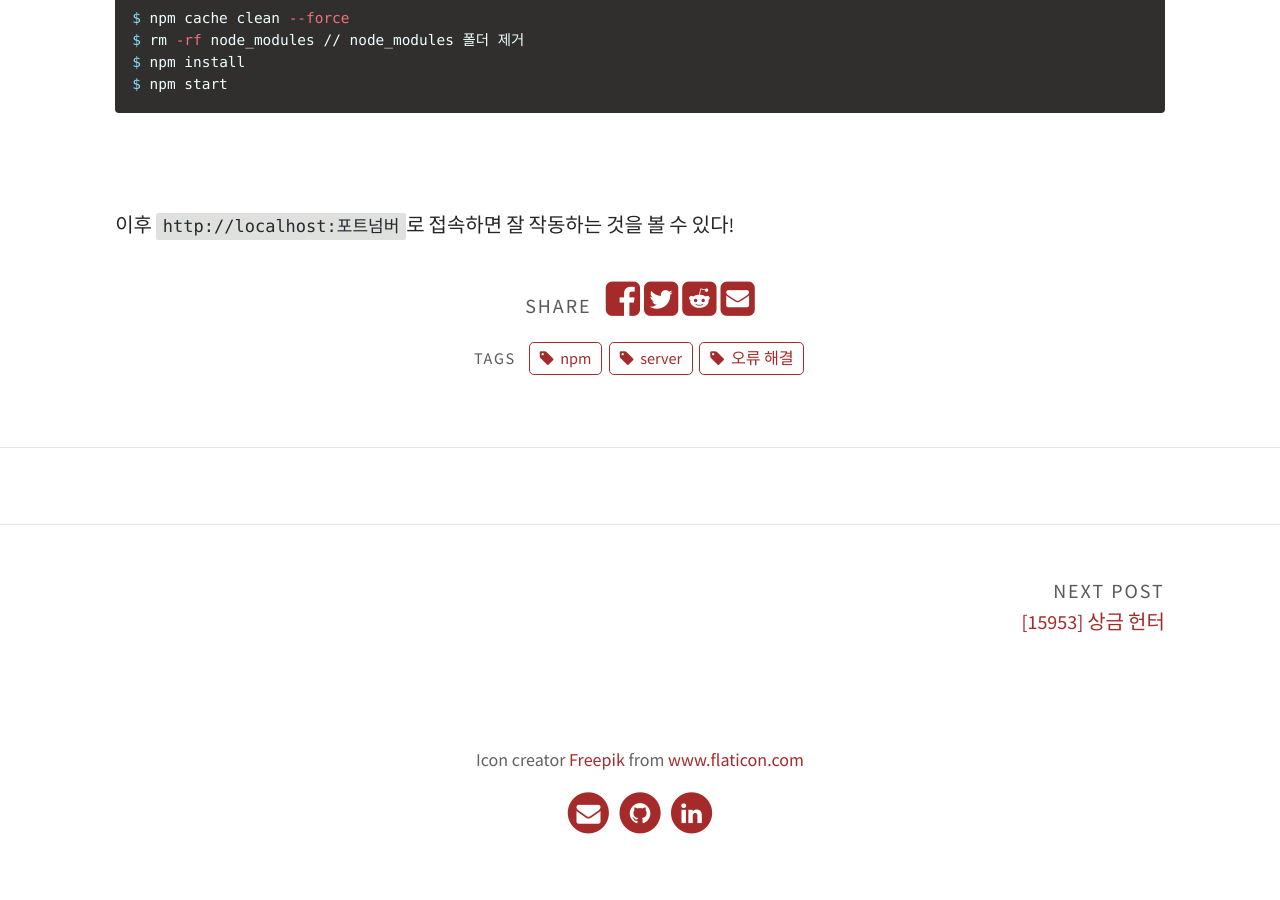
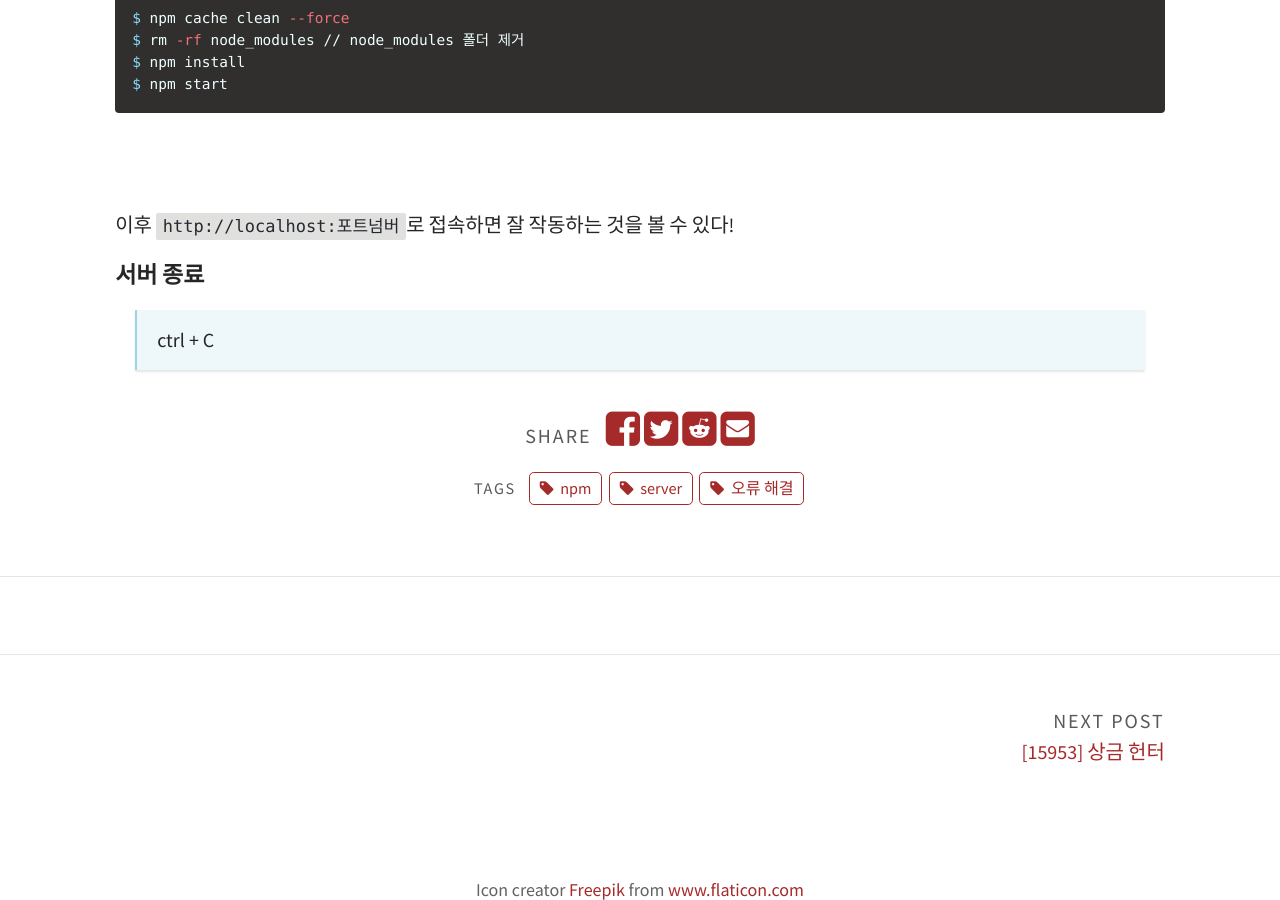
Before and after one commit to aerimforest/yenimm, a Jekyll site: the page built from _posts/2020-11-29-npm-server.md, in a window 1280 px wide and 900 px high, scrolled down 731 px. Built offline with Jekyll 4.4.1, drawn with Linux system fonts in a browser that asks for light colours; comment, search, counter and statistics services are not loaded; before the commit the page ends 1606 px from its top, so only the background shows below that.

Commit message:
Update 2020-11-29-npm-server.md

```diff
--- a/_posts/2020-11-29-npm-server.md
+++ b/_posts/2020-11-29-npm-server.md
@@ -30,6 +30,9 @@ $ npm start
 
 이후 `http://localhost:포트넘버`로 접속하면 잘 작동하는 것을 볼 수 있다!
 
+#### 서버 종료
+> ctrl + C
+
 
 [^1]:
     {% include citation.html key="ref1" %}
```
